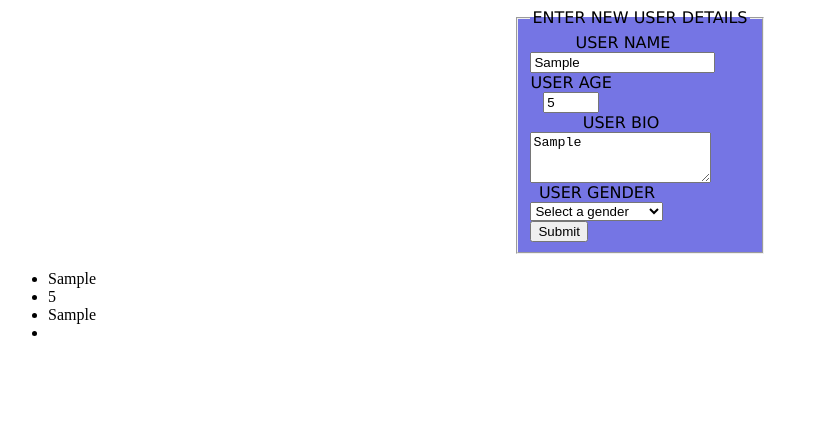
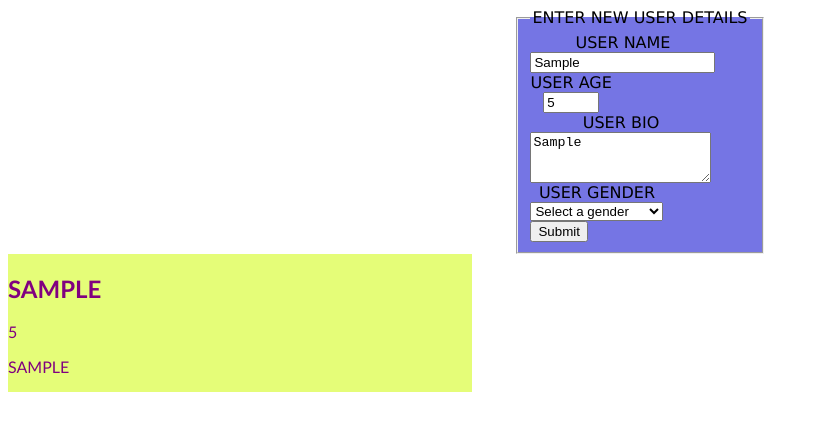
Before and after one commit to shahrukh0024/Posts, an Angular app: page / in a window 1280 px wide. Both pictures are taken after typing "Sample", "5", "Sample" into the empty fields and a click on the button "Submit". Shown: the top 430 px of the page, without its empty margins (0-819 px from the left). Built offline with nearby package versions, Linux system fonts and the light colour scheme.

Commit message:
Form task completed and showed list of users

```diff
--- a/src/app/app.component.css
+++ b/src/app/app.component.css
@@ -1,5 +1,8 @@
-.posts{
+.user-display{
     font-family: 'Gill Sans', 'Gill Sans MT', Calibri, 'Trebuchet MS', sans-serif;
+    text-transform: uppercase;
+    text-transform: 700;
+    width: 50ch;
   }
 
 .even{
@@ -39,3 +42,12 @@
     justify-content: center;
     column-gap: 2rem;
 }
+
+.user-outer-container{
+    display: flex;
+    flex-direction: row;
+    column-gap:2rem;
+    flex-wrap: wrap;
+    align-items: flex-start;
+    justify-content: flex-start;
+}
--- a/src/app/app.component.html
+++ b/src/app/app.component.html
@@ -56,9 +56,30 @@
       </div>
     </fieldset>
   </form>
-  <ul class="user-container">
+  <!-- <ul class="user-container">
     <li class="user-info" [value]="name">{{name}}</li>
     <li class="user-info">{{age}}</li>
     <li class="user-info">{{bio}}</li>
     <li class="user-info">{{gender}}</li>
-  </ul>
+  </ul> -->
+
+  <div class="user-outer-container">
+    <div
+    class="user-display"
+    *ngFor="
+      let user of users;
+      index as i;
+      count as c;
+      first as first;
+      last as last;
+      odd as odd;
+      even as even;
+    "
+    [ngClass] ="{even:even,odd:odd,first:first}"
+  >
+    <h2 class="user-name" >{{ user.name }}</h2>
+    <p class="user-age">{{ user.age }}</p>
+    <p class="user-bio">{{ user.bio }}</p>
+    <p [style.color]='orange' class="user-gender">{{ user.gender }}</p>
+  </div>
+  </div>
--- a/src/app/app.component.ts
+++ b/src/app/app.component.ts
@@ -1,10 +1,10 @@
 import { Component } from '@angular/core';
 
 type TUser = {
-  name : string;
-  age : number;
-  bio : string;
-  gender : string;
+  name: string;
+  age: number;
+  bio: string;
+  gender: string;
 }
 
 
@@ -14,29 +14,26 @@ type TUser = {
   styleUrls: ['./app.component.css']
 })
 export class AppComponent {
-  name : string;
-  age : number;
-  bio : string;
-  gender : string;
-  // name="";
-  // age ="";
-  // bio ="";
-  // gender ="";
-  user : TUser[] = []
+  name: string;
+  age: number;
+  bio: string;
+  gender: string;
 
-  handleUser(event : MouseEvent)
-  {
+  users: TUser[] = []
+
+  handleUser(event: MouseEvent) {
     event.preventDefault();
 
-    console.log(this.name,this.age,this.bio,this.gender)
-    this.user.push(
-      {name : this.name,
-      age : this.age,
-      bio : this.bio,
-      gender : this.gender
+    console.log(this.name, this.age, this.bio, this.gender)
+    this.users.unshift(
+      {
+        name: this.name,
+        age: this.age,
+        bio: this.bio,
+        gender: this.gender
       }
     )
-    console.log(this.user)
+    console.log(this.users)
 
 
   }
```
